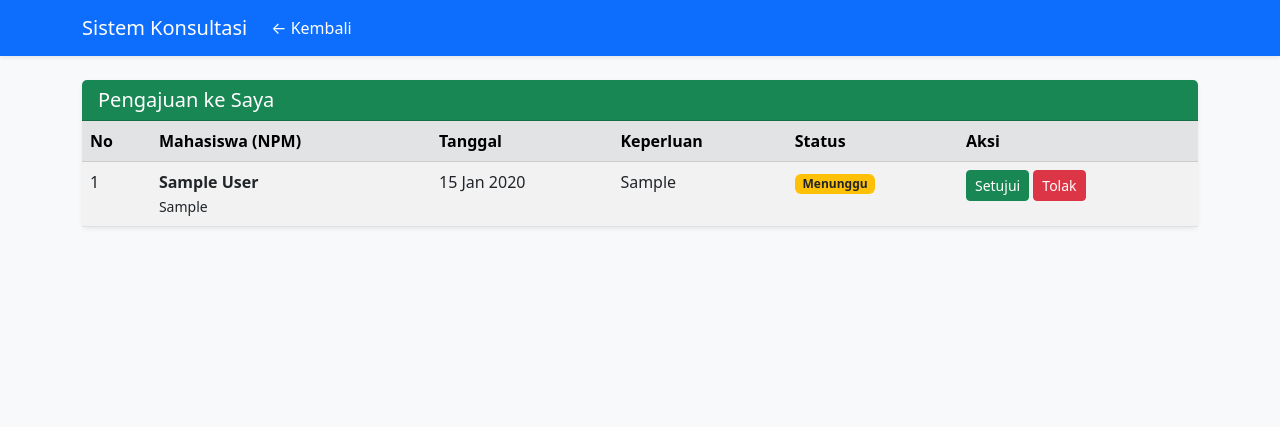
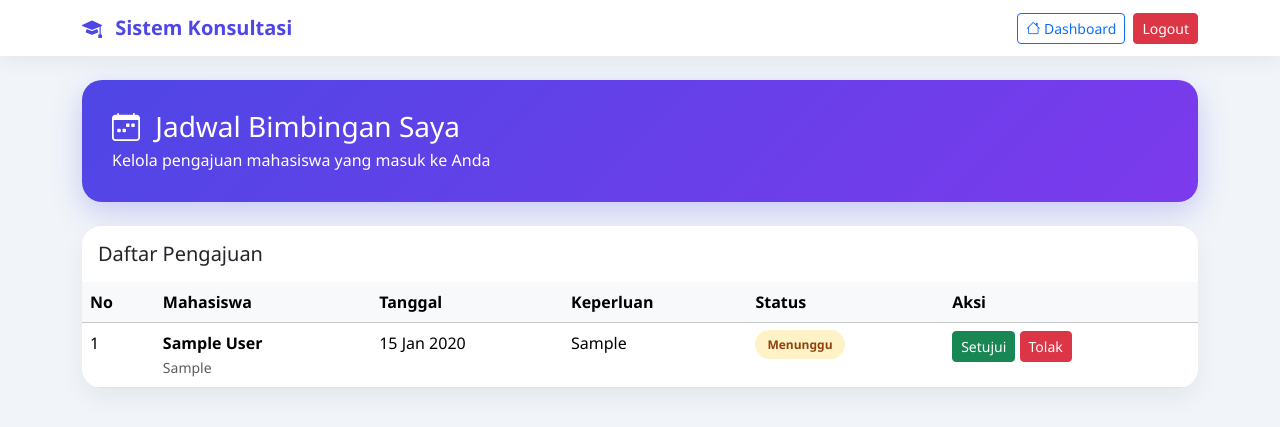
Before and after one commit to xinrilie/Consultation-system, a PHP site: page /jadwal_dosen.php in a window 1280 px wide. Shown: the top 427 px of the page. Run offline with PHP 8.4, Linux system fonts and the light colour scheme; the visitor is signed in with stand-in values (Sample User, id 1); tables that the repository leaves empty or names only in its code hold one stand-in row (values such as "Sample post"); some libraries are stand-ins or nearby versions.

Commit message:
Update jadwal_dosen.php

```diff
--- a/jadwal_konsultasi/jadwal_dosen.php
+++ b/jadwal_konsultasi/jadwal_dosen.php
@@ -2,32 +2,36 @@
 session_start();
 require_once 'config/koneksi.php';
 
-// Hanya untuk DOSEN
 if (!isset($_SESSION['id_user']) || $_SESSION['role'] != 'dosen') {
     header("Location: dashboard.php");
     exit;
 }
 
-$id_dosen_login = $_SESSION['id_user']; // id_dosen
+$id_dosen_login = $_SESSION['id_user'];
 
 if (isset($_GET['aksi']) && isset($_GET['id'])) {
+
     $id_jadwal = $_GET['id'];
     $aksi = $_GET['aksi'];
 
     $status_baru = ($aksi == 'setujui') ? "Disetujui" : (($aksi == 'tolak') ? "Ditolak" : "");
 
     if ($status_baru != "") {
-        // Validasi ekstra: Pastikan jadwal tsb memang milik dosen ini
-        $query_update = "UPDATE jadwal SET status = '$status_baru' WHERE id_jadwal = '$id_jadwal' AND id_dosen = '$id_dosen_login'";
+
+        $query_update = "UPDATE jadwal
+                         SET status = '$status_baru'
+                         WHERE id_jadwal = '$id_jadwal'
+                         AND id_dosen = '$id_dosen_login'";
+
         if(mysqli_query($koneksi, $query_update)){
-             echo "<script src='https://cdn.jsdelivr.net/npm/sweetalert2@11'></script>";
-             echo "<script>
-                 document.addEventListener('DOMContentLoaded', function() {
-                     Swal.fire({ icon: 'success', title: 'Berhasil!', text: 'Status diubah menjadi $status_baru.', showConfirmButton: false, timer: 1500 }).then(() => {
-                         window.location.href = 'jadwal_dosen.php';
-                     });
-                 });
-             </script>";
+
+            $_SESSION['notif'] = [
+                "icon" => "success",
+                "title" => "Berhasil!",
+                "text"  => "Status berhasil diubah menjadi $status_baru"
+            ];
+
+            header("Location: jadwal_dosen.php");
             exit;
         }
     }
@@ -39,90 +43,290 @@ if (isset($_GET['aksi']) && isset($_GET['id'])) {
 <head>
 <meta charset="UTF-8">
 <meta name="viewport" content="width=device-width, initial-scale=1.0">
-    <title>Jadwal Bimbingan Saya</title>
-    <link href="https://cdn.jsdelivr.net/npm/bootstrap@5.3.0/dist/css/bootstrap.min.css" rel="stylesheet">
+
+<title>Jadwal Dosen</title>
+
+<link href="https://cdn.jsdelivr.net/npm/bootstrap@5.3.3/dist/css/bootstrap.min.css" rel="stylesheet">
+<link href="https://cdn.jsdelivr.net/npm/bootstrap-icons@1.11.3/font/bootstrap-icons.css" rel="stylesheet">
+
+<style>
+
+body{
+    background:#f1f5f9;
+    font-family:'Segoe UI',sans-serif;
+}
+
+/* NAVBAR */
+.navbar-custom{
+    background:white;
+    box-shadow:0 5px 20px rgba(0,0,0,.06);
+}
+
+.brand{
+    font-weight:700;
+    color:#4f46e5;
+}
+
+/* HEADER */
+.page-header{
+    background:linear-gradient(135deg,#4f46e5,#7c3aed);
+    color:white;
+    padding:30px;
+    border-radius:20px;
+    box-shadow:0 10px 30px rgba(79,70,229,.25);
+}
+
+/* CARD */
+.main-card{
+    border:none;
+    border-radius:20px;
+    overflow:hidden;
+    box-shadow:0 10px 25px rgba(0,0,0,.06);
+}
+
+/* STATUS */
+.status{
+    padding:6px 12px;
+    border-radius:20px;
+    font-size:12px;
+    font-weight:600;
+}
+
+.s-wait{background:#fef3c7;color:#92400e;}
+.s-acc{background:#dcfce7;color:#166534;}
+.s-reject{background:#fee2e2;color:#991b1b;}
+
+/* BUTTON */
+.btn-action{
+    border-radius:12px;
+}
+
+.empty{
+    padding:40px;
+    text-align:center;
+    color:#64748b;
+}
+
+</style>
 </head>
-<body class="bg-light">
 
-<nav class="navbar navbar-expand-lg navbar-dark bg-primary shadow-sm mb-4">
+<body>
+
+<!-- NAVBAR -->
+<nav class="navbar navbar-expand-lg navbar-custom">
+
     <div class="container">
-        <a class="navbar-brand" href="dashboard.php">Sistem Konsultasi</a>
-        <div class="collapse navbar-collapse" id="navbarNav">
-            <ul class="navbar-nav me-auto">
-                <li class="nav-item"><a class="nav-link text-white" href="dashboard.php">&larr; Kembali</a></li>
-            </ul>
+
+        <a class="navbar-brand brand" href="dashboard.php">
+            <i class="bi bi-mortarboard-fill me-2"></i>
+            Sistem Konsultasi
+        </a>
+
+        <div class="ms-auto d-flex gap-2">
+
+            <a href="dashboard.php" class="btn btn-outline-primary btn-sm">
+                <i class="bi bi-house"></i> Dashboard
+            </a>
+
+            <a href="logout.php" class="btn btn-danger btn-sm">
+                Logout
+            </a>
+
         </div>
+
     </div>
+
 </nav>
 
-<div class="container">
-    <div class="card shadow-sm border-0">
-        <div class="card-header bg-success text-white"><h5 class="mb-0">Pengajuan ke Saya</h5></div>
-        <div class="card-body p-0">
+<div class="container py-4">
+
+<!-- HEADER -->
+<div class="page-header mb-4">
+
+    <h3 class="mb-1">
+        <i class="bi bi-calendar-week me-2"></i>
+        Jadwal Bimbingan Saya
+    </h3>
+
+    <p class="mb-0">
+        Kelola pengajuan mahasiswa yang masuk ke Anda
+    </p>
+
+</div>
+
+<!-- TABLE -->
+<div class="card main-card">
+
+    <div class="card-header bg-white border-0 p-3">
+        <h5 class="mb-0">
+            Daftar Pengajuan
+        </h5>
+    </div>
+
     <div class="table-responsive">
-                <table class="table table-striped table-hover m-0">
-                    <thead class="table-secondary">
+
+        <table class="table table-hover mb-0">
+
+            <thead class="table-light">
+
                 <tr>
                     <th>No</th>
-                            <th>Mahasiswa (NPM)</th>
+                    <th>Mahasiswa</th>
                     <th>Tanggal</th>
                     <th>Keperluan</th>
                     <th>Status</th>
                     <th>Aksi</th>
                 </tr>
+
             </thead>
+
             <tbody>
+
             <?php
             $no = 1;
-                        // HANYA MENGAMBIL JADWAL YANG ID_DOSEN NYA SESUAI DOSEN YANG LOGIN
+
             $query = "SELECT jadwal.*, users.nama_mhs, users.npm
                       FROM jadwal
                       JOIN users ON jadwal.id_user = users.id_user
                       WHERE jadwal.id_dosen = '$id_dosen_login'
                       ORDER BY jadwal.tgl_konsultasi DESC";
-                        $result = mysqli_query($koneksi, $query);
 
-                        if (mysqli_num_rows($result) > 0) {
-                            while ($row = mysqli_fetch_assoc($result)):
+            $result = mysqli_query($koneksi,$query);
+
+            if(mysqli_num_rows($result) > 0):
+
+                while($row = mysqli_fetch_assoc($result)):
             ?>
+
             <tr>
-                            <td><?= $no++; ?></td>
-                            <td><strong><?= $row['nama_mhs']; ?></strong><br><small><?= $row['npm']; ?></small></td>
-                            <td><?= date('d M Y', strtotime($row['tgl_konsultasi'])); ?></td>
-                            <td><?= $row['keperluan']; ?></td>
+
+                <td><?= $no++ ?></td>
+
                 <td>
-                                <?php
-                                    if ($row['status'] == 'Menunggu') echo "<span class='badge bg-warning text-dark'>Menunggu</span>";
-                                    elseif ($row['status'] == 'Disetujui') echo "<span class='badge bg-success'>Disetujui</span>";
-                                    else echo "<span class='badge bg-danger'>Ditolak</span>";
-                                ?>
+                    <strong><?= $row['nama_mhs'] ?></strong>
+                    <br>
+                    <small class="text-muted"><?= $row['npm'] ?></small>
                 </td>
+
                 <td>
-                                <?php if ($row['status'] == 'Menunggu'): ?>
-                                    <a href="jadwal_dosen.php?aksi=setujui&id=<?= $row['id_jadwal']; ?>" class="btn btn-success btn-sm btn-setujui">Setujui</a>
-                                    <a href="jadwal_dosen.php?aksi=tolak&id=<?= $row['id_jadwal']; ?>" class="btn btn-danger btn-sm btn-tolak">Tolak</a>
+                    <?= date('d M Y', strtotime($row['tgl_konsultasi'])) ?>
+                </td>
+
+                <td>
+                    <?= $row['keperluan'] ?>
+                </td>
+
+                <td>
+
+                    <?php if($row['status']=='Menunggu'): ?>
+                        <span class="status s-wait">Menunggu</span>
+
+                    <?php elseif($row['status']=='Disetujui'): ?>
+                        <span class="status s-acc">Disetujui</span>
+
                     <?php else: ?>
-                                    <span class="text-muted"><small>Diproses</small></span>
+                        <span class="status s-reject">Ditolak</span>
                     <?php endif; ?>
+
+                </td>
+
+                <td>
+
+                    <?php if($row['status']=='Menunggu'): ?>
+
+                        <a href="?aksi=setujui&id=<?= $row['id_jadwal'] ?>"
+                           class="btn btn-success btn-sm btn-setujui">
+                            Setujui
+                        </a>
+
+                        <a href="?aksi=tolak&id=<?= $row['id_jadwal'] ?>"
+                           class="btn btn-danger btn-sm btn-tolak">
+                            Tolak
+                        </a>
+
+                    <?php else: ?>
+
+                        <span class="text-muted">Diproses</span>
+
+                    <?php endif; ?>
+
+                </td>
+
+            </tr>
+
+            <?php endwhile; else: ?>
+
+            <tr>
+                <td colspan="6">
+                    <div class="empty">
+                        <i class="bi bi-inbox fs-1"></i>
+                        <p class="mt-2">Belum ada pengajuan</p>
+                    </div>
                 </td>
             </tr>
-                        <?php endwhile; } else { echo "<tr><td colspan='6' class='text-center'>Belum ada pengajuan.</td></tr>"; } ?>
+
+            <?php endif; ?>
+
             </tbody>
+
         </table>
-            </div>
-        </div>
-    </div>
+
     </div>
 
+</div>
+
+</div>
+
+<script src="https://cdn.jsdelivr.net/npm/bootstrap@5.3.3/dist/js/bootstrap.bundle.min.js"></script>
 <script src="https://cdn.jsdelivr.net/npm/sweetalert2@11"></script>
+
 <script>
-    // Konfirmasi Setujui & Tolak
-    document.querySelectorAll('.btn-setujui').forEach(button => {
-        button.addEventListener('click', function(e) { e.preventDefault(); const url = this.getAttribute('href'); Swal.fire({ title: 'Setujui?', icon: 'question', showCancelButton: true, confirmButtonColor: '#198754', confirmButtonText: 'Ya' }).then((result) => { if (result.isConfirmed) { window.location.href = url; } }) });
+
+document.querySelectorAll('.btn-setujui').forEach(btn=>{
+    btn.addEventListener('click',function(e){
+        e.preventDefault();
+        let url=this.href;
+
+        Swal.fire({
+            title:'Setujui?',
+            icon:'question',
+            showCancelButton:true,
+            confirmButtonText:'Ya'
+        }).then(res=>{
+            if(res.isConfirmed) window.location=url;
         });
-    document.querySelectorAll('.btn-tolak').forEach(button => {
-        button.addEventListener('click', function(e) { e.preventDefault(); const url = this.getAttribute('href'); Swal.fire({ title: 'Tolak?', icon: 'warning', showCancelButton: true, confirmButtonColor: '#dc3545', confirmButtonText: 'Ya, Tolak' }).then((result) => { if (result.isConfirmed) { window.location.href = url; } }) });
+    });
+});
+
+document.querySelectorAll('.btn-tolak').forEach(btn=>{
+    btn.addEventListener('click',function(e){
+        e.preventDefault();
+        let url=this.href;
+
+        Swal.fire({
+            title:'Tolak?',
+            icon:'warning',
+            showCancelButton:true,
+            confirmButtonText:'Ya Tolak'
+        }).then(res=>{
+            if(res.isConfirmed) window.location=url;
+        });
+    });
+});
+
+</script>
+
+<?php if(isset($_SESSION['notif'])): ?>
+<script>
+Swal.fire({
+    icon:'<?= $_SESSION['notif']['icon'] ?>',
+    title:'<?= $_SESSION['notif']['title'] ?>',
+    text:'<?= $_SESSION['notif']['text'] ?>',
+    timer:2000,
+    showConfirmButton:false
 });
 </script>
+<?php unset($_SESSION['notif']); endif; ?>
+
 </body>
 </html>
```
Lines whose indentation alone changed are shown as unchanged.
